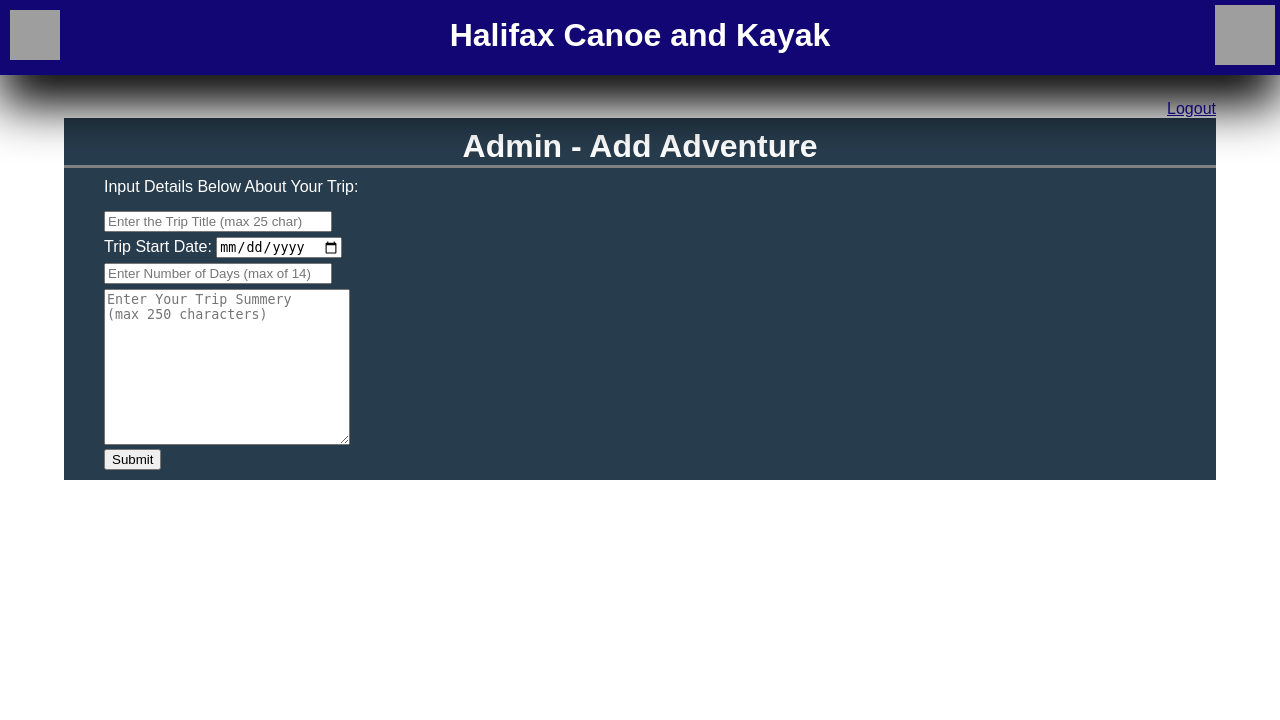
After one commit to NARushton/Project_1, a PHP site: page /admin-add.php in a window 1280 px wide. The commit adds this page. Shown: the top 720 px of the page. Run offline with PHP 8.4, Linux system fonts and the light colour scheme; grey boxes are pictures that could not be loaded.

Commit message:
Assignment 3 	new file:   admin-add.php 	new file:   admin-confirm.php 	renamed:    index.html -> adventures.php 	modified:   header.php 	modified:   new-account.php 	modified:   problem.php 	modified:   styles.css

```diff
--- /dev/null
+++ b/admin-add.php
@@ -0,0 +1,36 @@
+<?php include 'header.php';?>
+<script src="todaydatescript.js"></script>
+
+    <a href="logout.php" class="logout_button">Logout</a>
+    <br>
+
+    <div class="admin_add_cont">
+
+        <h1>Admin - Add Adventure</h1>
+        <p>Input Details Below About Your Trip:</p>
+
+        <form action="admin-confirm.php" method="POST" class="admin_add_form">
+
+            <input class="add_adv_form" name="heading" type="text" maxlength="25" placeholder="Enter the Trip Title (max 25 char)" required><br>
+
+            <label>
+                Trip Start Date:
+                    <input name="trip_date" type="date" required><br>
+            </label>
+
+            <input class="add_adv_form" name="duration" type="number" placeholder="Enter Number of Days (max of 14)" max= 14 required><br>
+
+            <textarea
+                name="summery"
+                class="ad_cont_textarea"
+                rows="10" cols="28" wrap="hard" autocorrect="on"
+                maxlength="250"
+                placeholder="Enter Your Trip Summery     (max 250 characters)"
+                required></textarea><br>
+
+            <input type="submit" value="Submit">
+        </form>
+
+    </div>
+
+<?php include 'footer.php'; ?>
--- a/header.php
+++ b/header.php
@@ -1,4 +1,5 @@
-<?php session_start(); ?>
+<?php session_start();
+?>
 
 <!DOCTYPE html>
 <html lang="en">
@@ -44,7 +45,7 @@
          <!--Side Navigation Bar-->
         <nav class="header_nav">
             <ul class="header_nav_menu">
-                <li><a href="index.html">Home</a></li>
+                <li><a href="adventures.php">Home</a></li>
                 <li>Book Trip</li>
                 <li><a href="index.php">Login</a></li>
             </ul>
--- a/new-account.php
+++ b/new-account.php
@@ -5,7 +5,7 @@
     <div class="problem_welcome">
         <form action="send-email.php" method="POST">
 
-            <h2 class="new_account_h2">Please Enter User's Email to Create New Account</h2>
+            <h2 class="new_account_h2">Please Enter the User's Email to Create New Account</h2>
 
             <input name="newAccount" type="email" style="margin-left: 10px" placeholder="Email Address">
             <input type="submit" name="submit" value="Submit" class="lastFormField formField">
--- a/styles.css
+++ b/styles.css
@@ -7,6 +7,80 @@ body {
     padding: 0;
     margin: 0;
 }
+
+/* admin-add.php */
+
+.admin_add_cont {
+    width: 90vw;
+	min-width: 801px;
+
+    margin-top: 100px;
+
+    margin-left: auto;
+    margin-right: auto;
+
+	background-color: #273c4d;
+    text-align: center;
+    font-family: Arial, Helvetica, sans-serif;
+    color: #ffffff;
+}
+
+.admin_add_cont h1 {
+
+    padding-top: 10px;
+
+    margin: 0;
+
+    border-bottom: solid gray;
+
+    color: #ffffff;
+}
+
+.admin_add_cont p {
+
+    padding-left: 40px;
+    padding-bottom: 10px;
+    padding-top: 10px;
+
+    margin: 0;
+
+    text-align: left;
+
+    color: #ffffff;
+
+}
+
+.admin_add_cont label {
+
+    color: #ffffff;
+
+}
+
+.add_adv_form {
+
+    width: 220px;
+
+}
+
+.admin_add_form {
+
+    padding-left: 40px;
+    padding-top: 5px;
+    padding-bottom: 5px;
+
+    text-align: left;
+}
+
+.admin_add_form input {
+
+    margin-bottom: 5px;
+
+}
+
+.ad_cont_textarea {
+    text-align: left;
+}
+
 
 /* Send-email.php */
 
@@ -291,7 +365,7 @@ body {
     }
 }
 
-/* Stylesd for screen width below 800px */
+/* Styles for screen width below 800px */
 @media only screen and (max-width: 800px) {
     .header_title {
         font-size: 25px;
```
Also changed, not shown: admin-confirm.php (added, +55 -0 lines), adventures.php (renamed from index.html, +40 -31 lines), problem.php (+8 -2 lines).
